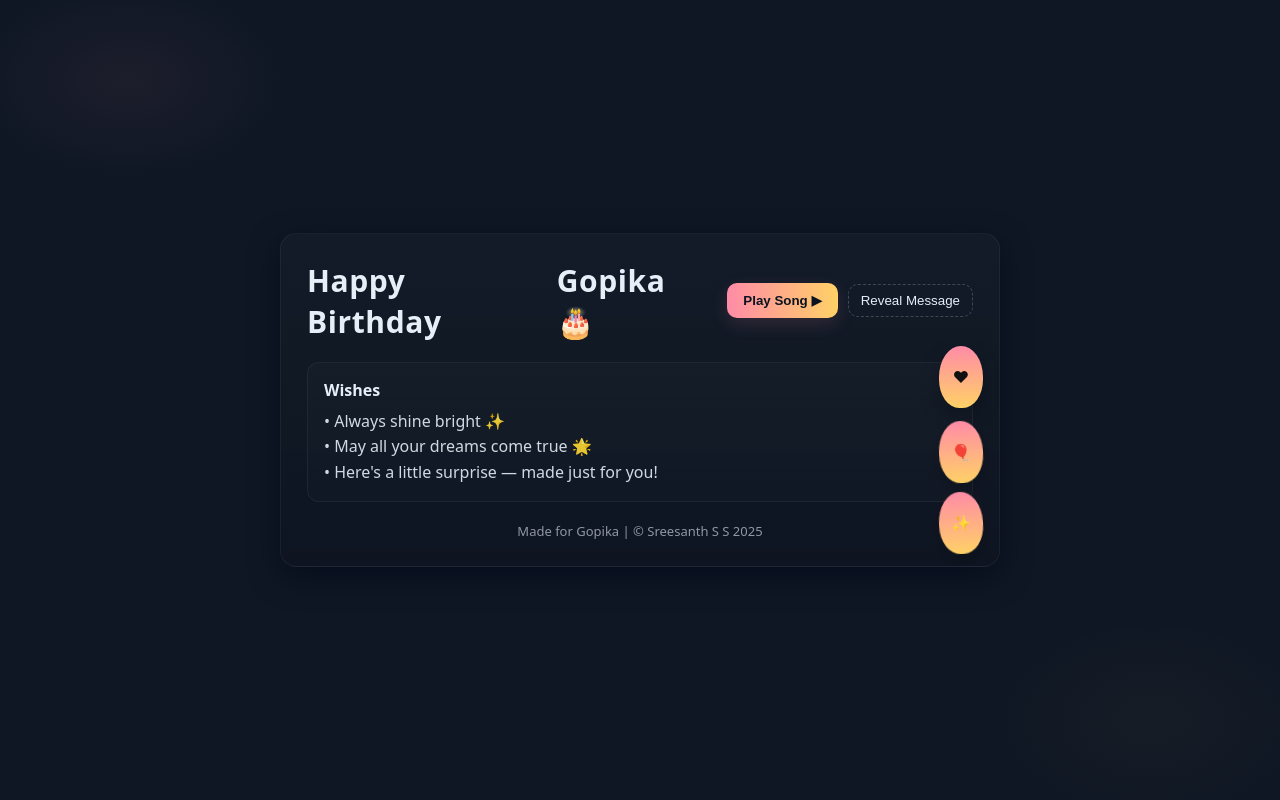
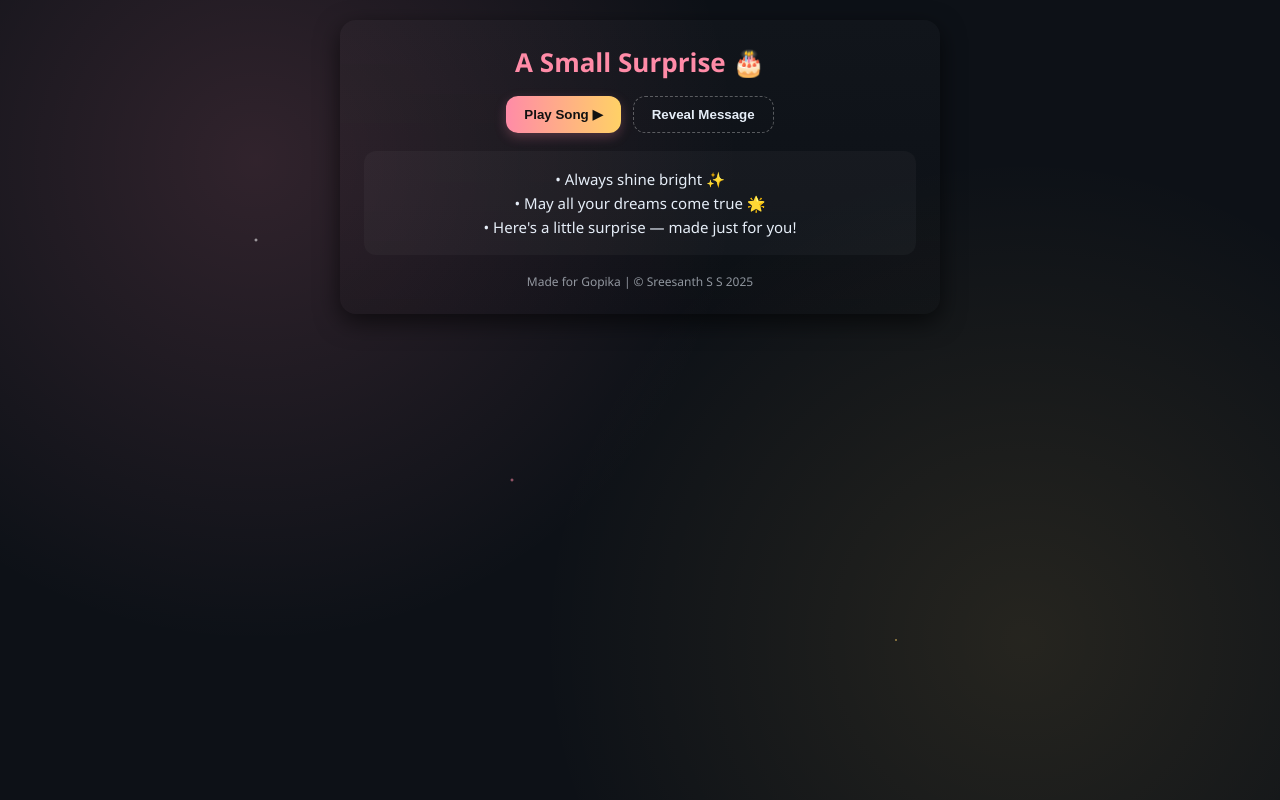
Before and after one commit to mesreesanthss/gopikabday-site, a plain HTML site: page index.html in a window 1280 px wide. Drawn offline with Linux system fonts and the light colour scheme.

Commit message:
Update index.html

```diff
--- a/index.html
+++ b/index.html
@@ -3,121 +3,122 @@
 <head>
   <meta charset="utf-8" />
   <meta name="viewport" content="width=device-width,initial-scale=1" />
-  <title>Happy Birthday 🎉</title>
+  <title>A Small Surprise 🎉</title>
   <style>
     :root {
-      --bg:#0f1724;
+      --bg:#0d1117;
       --accent:#ff8ba7;
       --accent2:#ffd166;
       --text:#e6eef8;
     }
     * { box-sizing:border-box; margin:0; padding:0; }
-    html,body {
-      height:100%;
-      font-family:system-ui,-apple-system,"Segoe UI",Roboto,"Helvetica Neue",Arial,sans-serif;
+    body {
+      min-height:100vh;
+      font-family:"Segoe UI", Roboto, sans-serif;
       color:var(--text);
-      background:
-        radial-gradient(ellipse at 10% 10%, rgba(255,138,167,0.06), transparent 10%),
-        radial-gradient(ellipse at 90% 90%, rgba(255,209,102,0.03), transparent 10%),
-        var(--bg);
+      background: radial-gradient(circle at 20% 20%, rgba(255,138,167,0.15), transparent 40%),
+                  radial-gradient(circle at 80% 80%, rgba(255,209,102,0.1), transparent 40%),
+                  var(--bg);
+      overflow-x:hidden;
     }
+
+    /* Starry effect */
+    body::before {
+      content:"";
+      position:fixed; top:0; left:0; right:0; bottom:0;
+      background-image:
+        radial-gradient(2px 2px at 20% 30%, #fff, transparent),
+        radial-gradient(1.5px 1.5px at 70% 80%, #ffd166, transparent),
+        radial-gradient(2px 2px at 40% 60%, #ff8ba7, transparent);
+      background-repeat:repeat;
+      animation: twinkle 6s linear infinite;
+      z-index:0;
+    }
+    @keyframes twinkle {
+      from { opacity:1; }
+      50% { opacity:0.5; }
+      to { opacity:1; }
+    }
+
     .center {
-      min-height:100vh; display:flex; align-items:center; justify-content:center; padding:20px;
+      position:relative;
+      z-index:1;
+      display:flex; align-items:center; justify-content:center;
+      padding:20px;
     }
     .card {
-      width:100%; max-width:720px;
-      border-radius:16px; padding:26px;
+      width:100%; max-width:600px;
+      border-radius:16px; padding:24px;
       background:linear-gradient(180deg,rgba(255,255,255,0.02),rgba(0,0,0,0.06));
-      box-shadow:0 10px 30px rgba(2,6,23,0.6);
-      position:relative; overflow:hidden;
-      border:1px solid rgba(255,255,255,0.05);
+      box-shadow:0 8px 24px rgba(0,0,0,0.6);
+      text-align:center;
     }
     h1 {
-      font-size:30px; letter-spacing:0.6px;
-      display:flex; align-items:center; gap:12px;
+      font-size:26px; margin-bottom:10px;
+      color:var(--accent);
     }
-    .subtitle { color:rgba(230,238,248,0.8); margin-top:6px; font-size:14px; }
-    .top-row { display:flex; gap:18px; align-items:center; justify-content:space-between; margin-bottom:18px }
-    .left { flex:1; }
-    .play-btn {
+
+    .btn-row {
+      display:flex; justify-content:center; gap:12px; margin:16px 0;
+      flex-wrap:wrap;
+    }
+    .btn {
+      padding:10px 18px;
+      border-radius:12px; border:none;
+      cursor:pointer; font-weight:600;
+      transition:0.3s;
+    }
+    .btn.play {
       background:linear-gradient(90deg,var(--accent),var(--accent2));
-      color:#0b1320; border:none;
-      padding:10px 16px; border-radius:10px;
-      font-weight:700; cursor:pointer;
-      box-shadow:0 6px 18px rgba(255,138,167,0.14);
+      color:#111;
+      box-shadow:0 4px 12px rgba(255,138,167,0.25);
     }
-    .actions { display:flex; gap:10px; align-items:center }
-    .reveal {
-      background:transparent; border:1px dashed rgba(255,255,255,0.2);
-      color:var(--text); padding:8px 12px; border-radius:10px; cursor:pointer;
+    .btn.reveal {
+      background:transparent;
+      border:1px dashed rgba(255,255,255,0.3);
+      color:var(--text);
     }
+    .btn:hover { transform:scale(1.05); }
+
     .message {
-      margin-top:20px; padding:16px; border-radius:12px;
-      background:linear-gradient(180deg, rgba(255,255,255,0.02), rgba(255,255,255,0.01));
-      border:1px solid rgba(255,255,255,0.05);
+      margin-top:18px;
+      background:rgba(255,255,255,0.03);
+      border-radius:12px;
+      padding:16px;
+      line-height:1.6;
+      font-size:15px;
     }
     .big-msg {
-      font-size:20px; font-weight:700; color:var(--accent);
-      text-align:center; padding:18px; display:none;
-      border-radius:8px;
+      margin-top:12px;
+      font-size:18px;
+      font-weight:700;
+      color:var(--accent2);
+      display:none;
     }
-    canvas.conf { position:absolute; left:0; top:0; pointer-events:none; z-index:4; width:100%; height:100% }
-    .balloons {
-      position:absolute; right:16px; bottom:12px;
-      display:flex; flex-direction:column; gap:8px; z-index:3
-    }
-    .balloon {
-      width:44px; height:62px;
-      border-radius:50% 50% 46% 46%;
-      background:linear-gradient(180deg,var(--accent),var(--accent2));
-      display:flex; align-items:center; justify-content:center;
-      color:#111; font-weight:700;
-      animation:float 4s ease-in-out infinite;
-      box-shadow:0 8px 20px rgba(0,0,0,0.25);
-    }
-    .balloon:nth-child(2){ animation-delay:0.6s; transform:scale(0.9) }
-    .balloon:nth-child(3){ animation-delay:1.1s; transform:scale(0.95) }
-    @keyframes float {
-      0%{ transform:translateY(0) rotate(-3deg) }
-      50%{ transform:translateY(-12px) rotate(3deg) }
-      100%{ transform:translateY(0) rotate(-3deg) }
-    }
-    .footer { margin-top:20px; color:rgba(230,238,248,0.6); font-size:13px; text-align:center }
-    @media (max-width:480px) {
-      h1 { font-size:22px; }
-      .big-msg { font-size:18px; }
+    .footer {
+      margin-top:18px;
+      font-size:12px;
+      color:rgba(230,238,248,0.6);
     }
   </style>
 </head>
 <body>
   <div class="center">
     <div class="card">
-      <canvas class="conf" id="conf"></canvas>
+      <h1>A Small Surprise 🎂</h1>
 
-      <div class="top-row">
-        <div class="left">
-          <h1>Happy Birthday <span id="name">🎂</span></h1>
-        </div>
-        <div class="actions">
-          <button class="play-btn" id="musicToggle">Play Song ▶</button>
-          <button class="reveal" id="revealBtn">Reveal Message</button>
-        </div>
+      <div class="btn-row">
+        <button class="btn play" id="musicToggle">Play Song ▶</button>
+        <button class="btn reveal" id="revealBtn">Reveal Message</button>
       </div>
 
       <div class="message">
-        <div style="font-weight:700;margin-bottom:8px">Wishes</div>
-        <div style="line-height:1.6;color:rgba(230,238,248,0.9)">
-          • Always shine bright ✨ <br>
-          • May all your dreams come true 🌟 <br>
-          • Here's a little surprise — made just for you!
+        • Always shine bright ✨<br>
+        • May all your dreams come true 🌟<br>
+        • Here's a little surprise — made just for you!
+        <div class="big-msg" id="bigMsg">
+          Happy Birthday, Gopika! 🎉🎈
         </div>
-        <div class="big-msg" id="bigMsg">Happy Birthday, <span id="bigName"></span>! Wishing you joy, love and many more smiles 🎉🎈</div>
-      </div>
-
-      <div class="balloons" aria-hidden="true">
-        <div class="balloon">❤</div>
-        <div class="balloon">🎈</div>
-        <div class="balloon">✨</div>
       </div>
 
       <div class="footer">Made for Gopika | © Sreesanth S S 2025</div>
@@ -125,63 +126,21 @@
   </div>
 
   <audio id="bg" src="song.mp3" loop preload="auto"></audio>
-
   <script>
-    // ===== Confetti =====
-    (function(){
-      const canvas = document.getElementById('conf');
-      const ctx = canvas.getContext('2d');
-      let W, H, pieces = [];
-      function resize(){ W = canvas.width = canvas.offsetWidth; H = canvas.height = canvas.offsetHeight; }
-      window.addEventListener('resize', resize); resize();
-
-      function rand(min,max){ return Math.random()*(max-min)+min; }
-      function piece(){
-        return {
-          x: rand(0,W), y: rand(-H,0),
-          w: Math.round(rand(6,12)), h: Math.round(rand(8,14)),
-          color: ['#ff8ba7','#ffd166','#8be9ff','#a0ffb8','#b79cff'][Math.floor(rand(0,5))],
-          rot: rand(0,Math.PI*2), rotS: rand(-0.03,0.03),
-          vx: rand(-0.6,0.6), vy: rand(1,3)
-        }
-      }
-      function init(n){ pieces=[]; for(let i=0;i<n;i++) pieces.push(piece()); }
-      init(120);
-
-      let anim=null;
-      function frame(){
-        ctx.clearRect(0,0,W,H);
-        for(let p of pieces){
-          p.x+=p.vx; p.y+=p.vy; p.rot+=p.rotS;
-          if(p.y>H+50){ Object.assign(p,piece()); p.y=rand(-200,-20); }
-          ctx.save(); ctx.translate(p.x,p.y); ctx.rotate(p.rot);
-          ctx.fillStyle=p.color; ctx.fillRect(-p.w/2,-p.h/2,p.w,p.h); ctx.restore();
-        }
-        anim=requestAnimationFrame(frame);
-      }
-      window.startConfetti=function(){ if(!anim) frame(); }
-      window.stopConfetti=function(){ if(anim){ cancelAnimationFrame(anim); anim=null; } }
-      stopConfetti();
-    })();
-
-    // ===== Music Toggle =====
     const music=document.getElementById('bg');
     const playBtn=document.getElementById('musicToggle');
     let playing=false;
     playBtn.addEventListener('click',()=>{
       if(!playing){
-        music.play().catch(()=>alert('Click Play in the player bar if blocked.'));
+        music.play();
         playBtn.textContent='Pause ▮▮';
-        startConfetti();
       } else {
         music.pause();
         playBtn.textContent='Play Song ▶';
-        stopConfetti();
       }
       playing=!playing;
     });
 
-    // ===== Reveal Message =====
     const revealBtn=document.getElementById('revealBtn');
     const bigMsg=document.getElementById('bigMsg');
     revealBtn.addEventListener('click',()=>{
@@ -190,14 +149,9 @@
         revealBtn.textContent='Reveal Message';
       } else {
         bigMsg.style.display='block';
-        revealBtn.textContent='Hide';
+        revealBtn.textContent='Hide Message';
       }
     });
-
-    // ===== Set Name =====
-    const personName='Gopika';
-    document.getElementById('name').innerText=personName+' 🎂';
-    document.getElementById('bigName').innerText=personName;
   </script>
 </body>
 </html>
```
